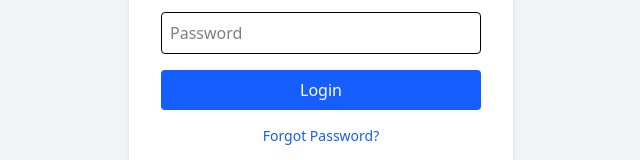
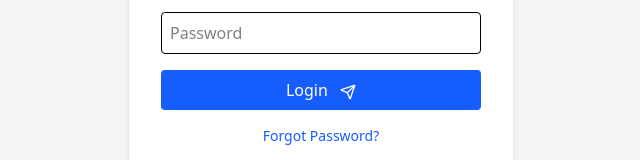
Before and after one commit to Mohd1999-collb/Admin_Panel_Auth, a Next.js app: page /auth/signin in a window 1280 px wide. Shown: the part 374-534 px from the top of the page, without its empty margins (319-959 px from the left). Built offline with nearby package versions, Linux system fonts and the light colour scheme.

Commit message:
Sigin form loader done

```diff
--- a/app/auth/signin/page.tsx
+++ b/app/auth/signin/page.tsx
@@ -1,76 +1,27 @@
-// "use client";
-
-// import { useState } from "react";
-// import { useRouter } from "next/navigation";
-
-// export default function SigninPage() {
-//   const router = useRouter();
-//   const [form, setForm] = useState({ email: "", password: "" });
-
-//   const handleLogin = async (e: React.FormEvent) => {
-//     e.preventDefault();
-//     const res = await fetch("/api/auth/signin", {
-//       method: "POST",
-//       headers: { "Content-Type": "application/json" },
-//       body: JSON.stringify(form),
-//     });
-//     const data = await res.json();
-//     if (res.ok) router.push("/dashboard");
-//     else alert(data.message);
-//   };
-
-//   return (
-//     <div className="flex justify-center items-center min-h-screen bg-gray-100">
-//       <form
-//         onSubmit={handleLogin}
-//         className="bg-white p-8 rounded shadow-md w-96 space-y-4"
-//       >
-//         <h2 className="text-2xl font-semibold text-center">Sign In</h2>
-//         <input
-//           type="email"
-//           placeholder="Email"
-//           className="border w-full p-2 rounded"
-//           value={form.email}
-//           onChange={(e) => setForm({ ...form, email: e.target.value })}
-//         />
-//         <input
-//           type="password"
-//           placeholder="Password"
-//           className="border w-full p-2 rounded"
-//           value={form.password}
-//           onChange={(e) => setForm({ ...form, password: e.target.value })}
-//         />
-//         <button
-//           type="submit"
-//           className="w-full bg-blue-600 text-white py-2 rounded hover:bg-blue-700"
-//         >
-//           Login
-//         </button>
-//       </form>
-//     </div>
-//   );
-// }
-
-
 "use client";
 
 import { useState } from "react";
 import { useRouter } from "next/navigation";
+import { Loader, Send } from "lucide-react";
 
 export default function SigninPage() {
   const router = useRouter();
   const [form, setForm] = useState({ email: "", password: "" });
+  const [loading, setLoading] = useState(false);
 
   const handleLogin = async (e: React.FormEvent) => {
     e.preventDefault();
+    setLoading(true);
     const res = await fetch("/api/auth/signin", {
       method: "POST",
       headers: { "Content-Type": "application/json" },
       body: JSON.stringify(form),
     });
     const data = await res.json();
-    if (res.ok) router.push("/dashboard");
-    else alert(data.message);
+    if (res.ok) {
+      setLoading(false);
+      router.push("/dashboard");
+    } else alert(data.message);
   };
 
   return (
@@ -95,10 +46,20 @@
           onChange={(e) => setForm({ ...form, password: e.target.value })}
         />
         <button
+        disabled={loading}
           type="submit"
-          className="w-full bg-blue-600 text-white py-2 rounded hover:bg-blue-700"
+          className="w-full cursor-pointer bg-blue-600 text-white py-2 rounded hover:bg-blue-700"
         >
-          Login
+          {loading ? (
+            <>
+            Login.....{`   `}
+              <Loader className="inline-block ml-2 animate-spin" size={16} />
+            </>
+          ) : (
+            <>
+              Login <Send className="inline-block ml-2" size={16} />
+            </>
+          )}
         </button>
 
         {/* Forgot Password link */}
@@ -113,5 +74,4 @@
   );
 }
 
-
 // login email --> talibsidaug1999@gmail.com, password --> 77777
--- a/middleware.ts
+++ b/proxy.ts
@@ -85,7 +85,7 @@
 import type { NextRequest } from "next/server";
 import { jwtVerify } from "jose";
 
-export async function middleware(req: NextRequest) {
+export async function proxy(req: NextRequest) {
   const token = req.cookies.get("token")?.value;
   const secret = process.env.JWT_SECRET;
 
```
Also changed, not shown: package.json (+13 -7 lines), tsconfig.json (+19 -5 lines), 1 other file (tests, documents, lock files or other folders).
